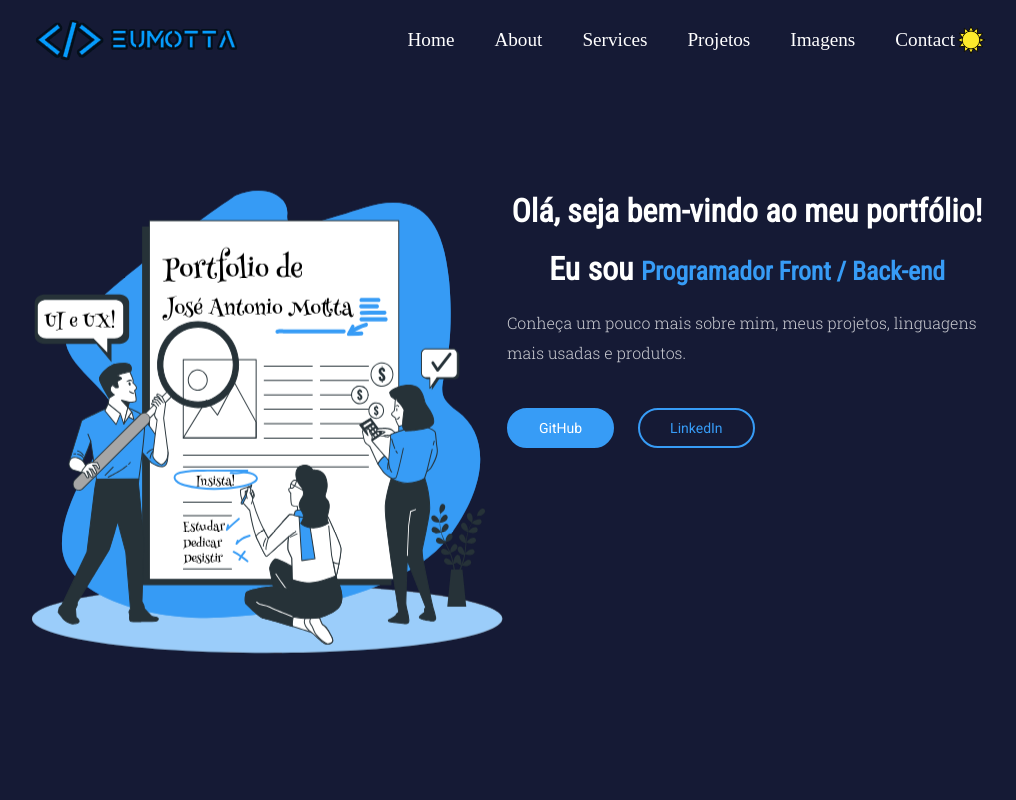
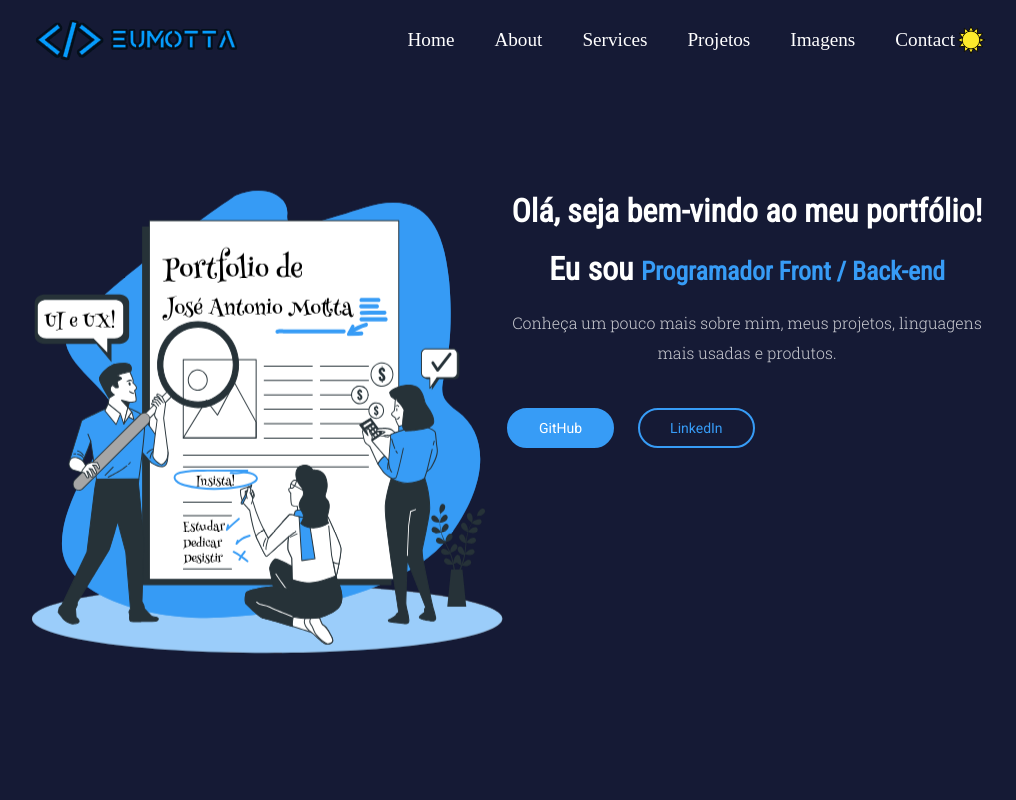
Before and after one commit to EuMotta/react-portfolio, a React (Create React App) app: page / in a window 1280 px wide. Shown: the top 800 px of the page, without its empty margins (133-1149 px from the left). Built offline with nearby package versions, Linux system fonts and the light colour scheme.

Commit message:
center text corrections

```diff
--- a/src/components/UI/Services.jsx
+++ b/src/components/UI/Services.jsx
@@ -1,6 +1,7 @@
 import React from 'react'
 import Marquee from 'react-fast-marquee'
 import '../../styles/services.css'
+// import video from '../../assets/video/video (1).mp4'
 
 const serviceData = [
   {
--- a/src/styles/about.css
+++ b/src/styles/about.css
@@ -1,7 +1,7 @@
-.container .subtitle, .container .highlight, .container h2, .container .about_content-desc{
+/* .container .subtitle, .container .highlight, .container h2, .container .about_content-desc{
     text-align: center;
     margin-bottom: 20px;
-}
+} */
 .about_wrapper{
     display: flex;
     column-gap: 2rem;
--- a/src/styles/images.css
+++ b/src/styles/images.css
@@ -5,3 +5,9 @@
     background-position: center center;
     width: 100%;
 }
+.container{
+    text-align: center;
+}
+.container h2{
+    padding-bottom: 20px;
+}
```
